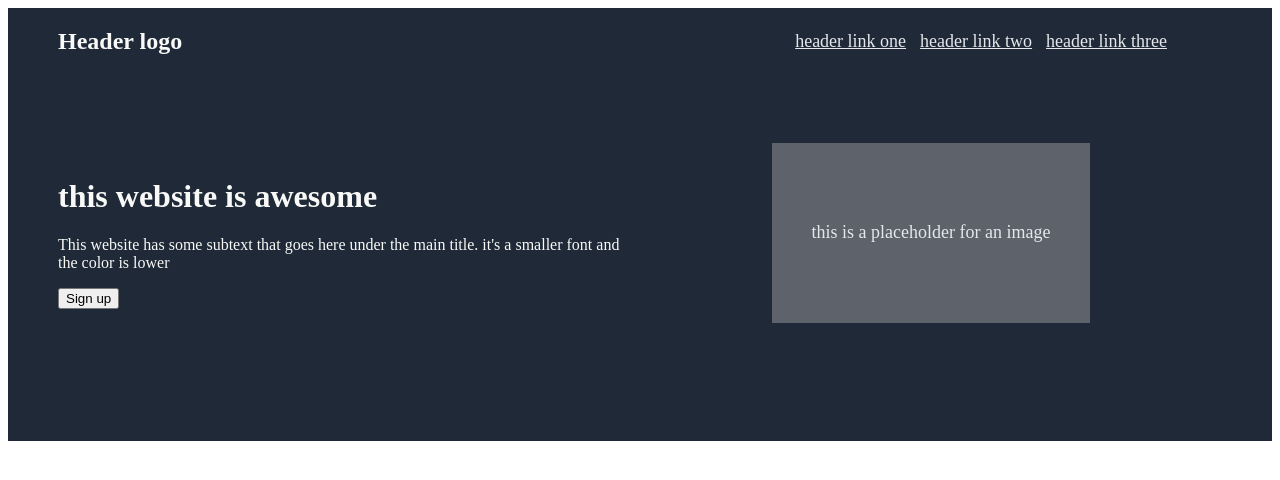
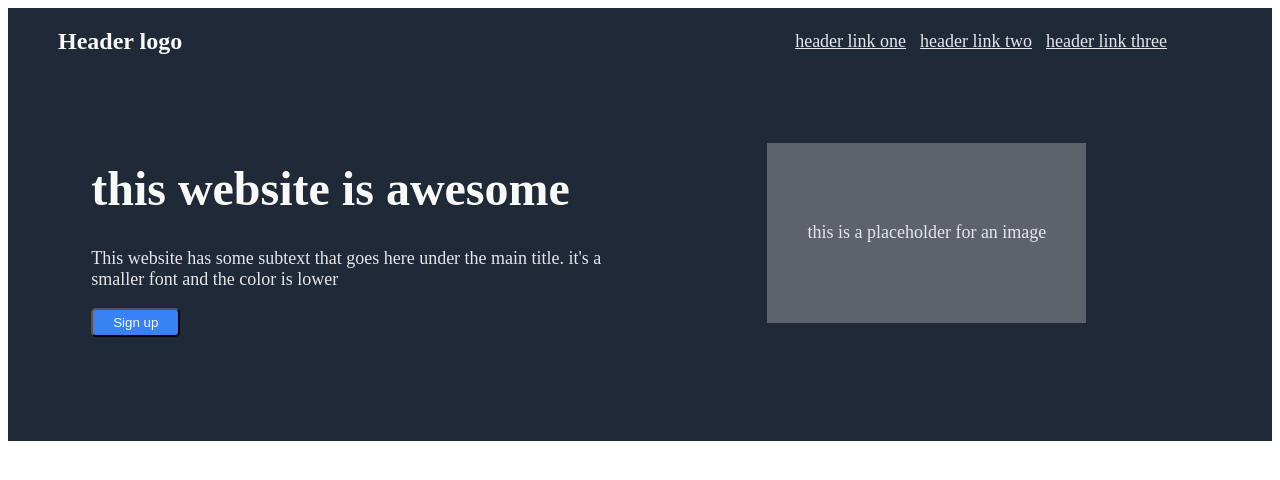
Before and after one commit to 1-Denis-12/landing-page, a plain HTML site: page index.html in a window 1280 px wide. Drawn offline with Linux system fonts and the light colour scheme.

Commit message:
README.md

```diff
--- a/index.css
+++ b/index.css
@@ -28,20 +28,38 @@
     display: flex;
     flex-wrap: wrap;
     flex-direction: row;
-    justify-content: space-between;
+    justify-content: center;
     align-items: center;
+    gap: 50px;
     padding: 50px 50px 100px 50px ;
 }
 
 .banner-text {
-    width: 50%;
+    width: 45%;
+}
+
+.banner-text h1 {
+    font-size: 48px;
+    font-weight: 900;
+}
+
+.banner-text p {
+    color: #e5e7eb;
+    font-size: 18px;
+}
+
+.banner-text button {
+    border-radius: 5px;
+    color: #f9faf8;
+    background-color:#3882f6;
+    padding: 5px 20px;
 }
 
 .banner-img {
     display: flex;
     justify-content: center;
     align-items: center;
-    width: 50%;
+    width: 45%;
 }
 
 .banner-img p {
--- a/index.html
+++ b/index.html
@@ -20,7 +20,7 @@
         </div>
         <div class="banner">
             <div class="banner-text">
-                <h1><strong>this website is awesome</strong></h1>
+                <h1>this website is awesome</h1>
                 <p>This website has some subtext that goes here under the main title.
                      it's a smaller font and the color is lower</p>
                 <button>Sign up</button>
```
